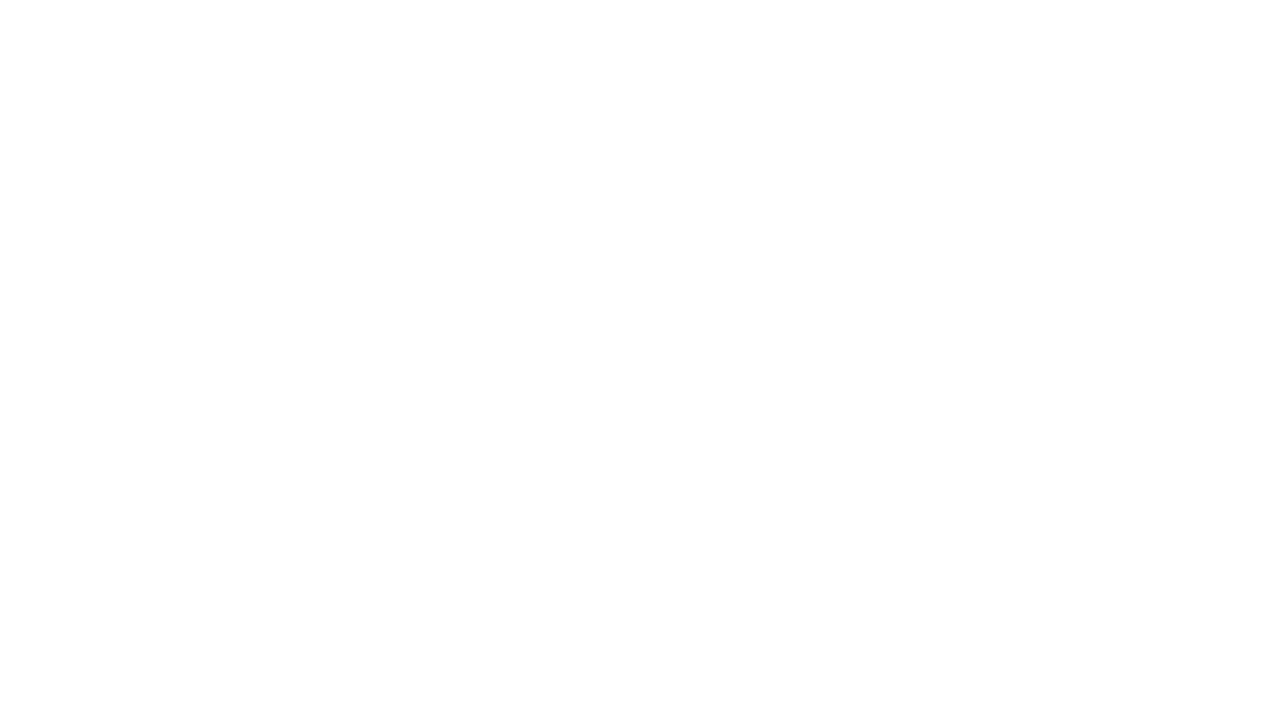
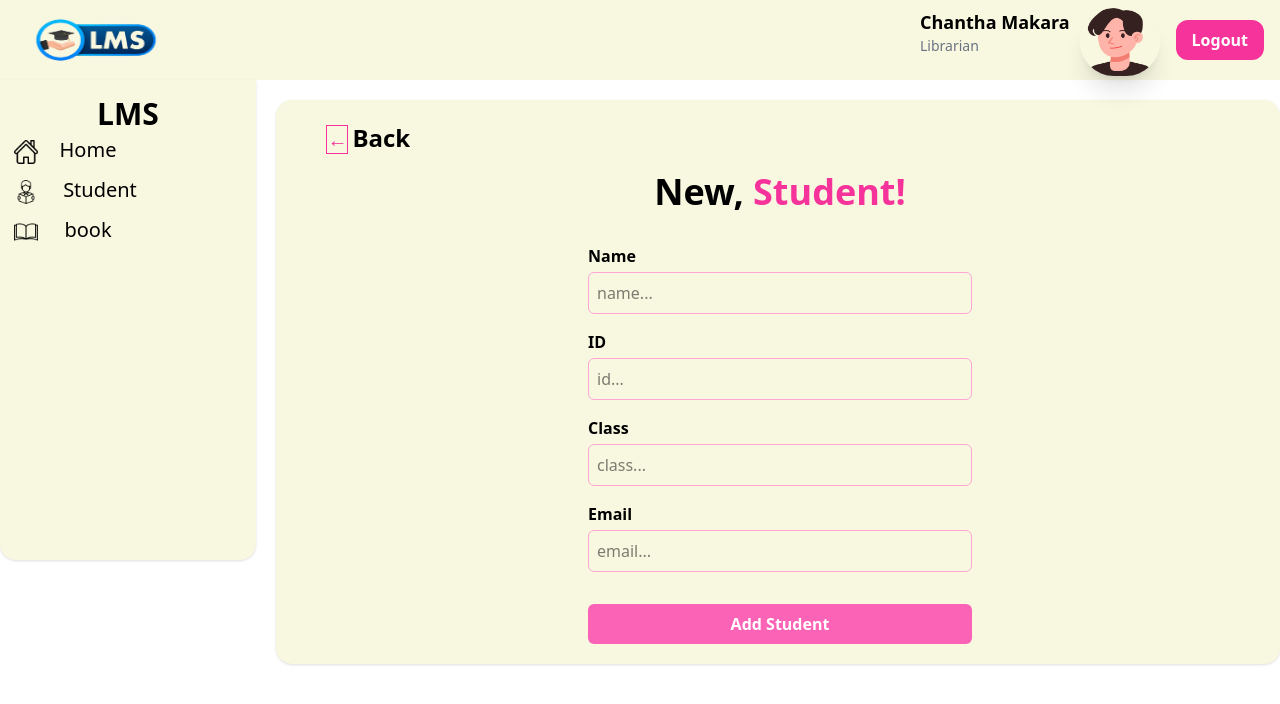
Before and after one commit to tith-sa/b8-librarysystem-g4, a Vue app: page /add-student in a window 1280 px wide. Before the commit this address had no page. Shown: the top 704 px of the page. Built offline with nearby package versions, Linux system fonts and the light colour scheme; the HTML template or start-up script is replaced by a standard one.

Commit message:
add-sudent

```diff
--- a/src/pages/Add-student.vue
+++ b/src/pages/Add-student.vue
@@ -1,13 +1,88 @@
 <script setup>
+import { reactive } from "vue";
 import layoutdashboard from "../components/layoutdashboard.vue";
+
+const form = reactive({
+  name: "",
+  id: "",
+  class: "",
+  email: "",
+});
+
+const handleSubmit = () => {
+  alert(`Student "${form.name}" added successfully!`);
+};
 </script>
 
 <template>
   <layoutdashboard />
-  <div class="bg-[#F8F8E1] rounded-2xl shadow -mt-120 ms-70">
+
+  <div class="bg-[#F8F8E1] rounded-2xl shadow -mt-120 ms-69">
     <div class="w-[63rem] h-auto">
       <div class="w-[90%] mx-auto mt-5 py-5">
-        <h1 class="text-4xl font-bold">Welcome to Home page</h1>
+        <!-- Back button -->
+        <span class="text-xl mr-1 border text-pink-500">←</span>
+
+        <a
+          href="/home"
+          class="inline-block mb-4 text-black hover:text-pink-800 font-semibold text-[24px]"
+          >Back
+        </a>
+
+        <!-- Heading -->
+        <h1 class="text-4xl font-bold mb-8 text-center">
+          New, <span class="text-pink-500">Student!</span>
+        </h1>
+
+        <!-- Centered form -->
+        <form @submit.prevent="handleSubmit" class="max-w-sm space-y-4 mx-auto">
+          <div>
+            <label class="block mb-1 font-semibold">Name</label>
+            <input
+              v-model="form.name"
+              type="text"
+              placeholder="name..."
+              class="w-full border border-pink-300 rounded-md p-2 focus:outline-pink-400"
+            />
+          </div>
+
+          <div>
+            <label class="block mb-1 font-semibold">ID</label>
+            <input
+              v-model="form.id"
+              type="text"
+              placeholder="id..."
+              class="w-full border border-pink-300 rounded-md p-2 focus:outline-pink-400"
+            />
+          </div>
+
+          <div>
+            <label class="block mb-1 font-semibold">Class</label>
+            <input
+              v-model="form.class"
+              type="text"
+              placeholder="class..."
+              class="w-full border border-pink-300 rounded-md p-2 focus:outline-pink-400"
+            />
+          </div>
+
+          <div>
+            <label class="block mb-1 font-semibold">Email</label>
+            <input
+              v-model="form.email"
+              type="email"
+              placeholder="email..."
+              class="w-full border border-pink-300 rounded-md p-2 focus:outline-pink-400"
+            />
+          </div>
+
+          <button
+            type="submit"
+            class="w-full bg-pink-400 hover:bg-pink-500 text-white font-semibold py-2 rounded-md mt-4"
+          >
+            Add Student
+          </button>
+        </form>
       </div>
     </div>
   </div>
```
Also changed, not shown: src/router/index.js (+16 -14 lines).
